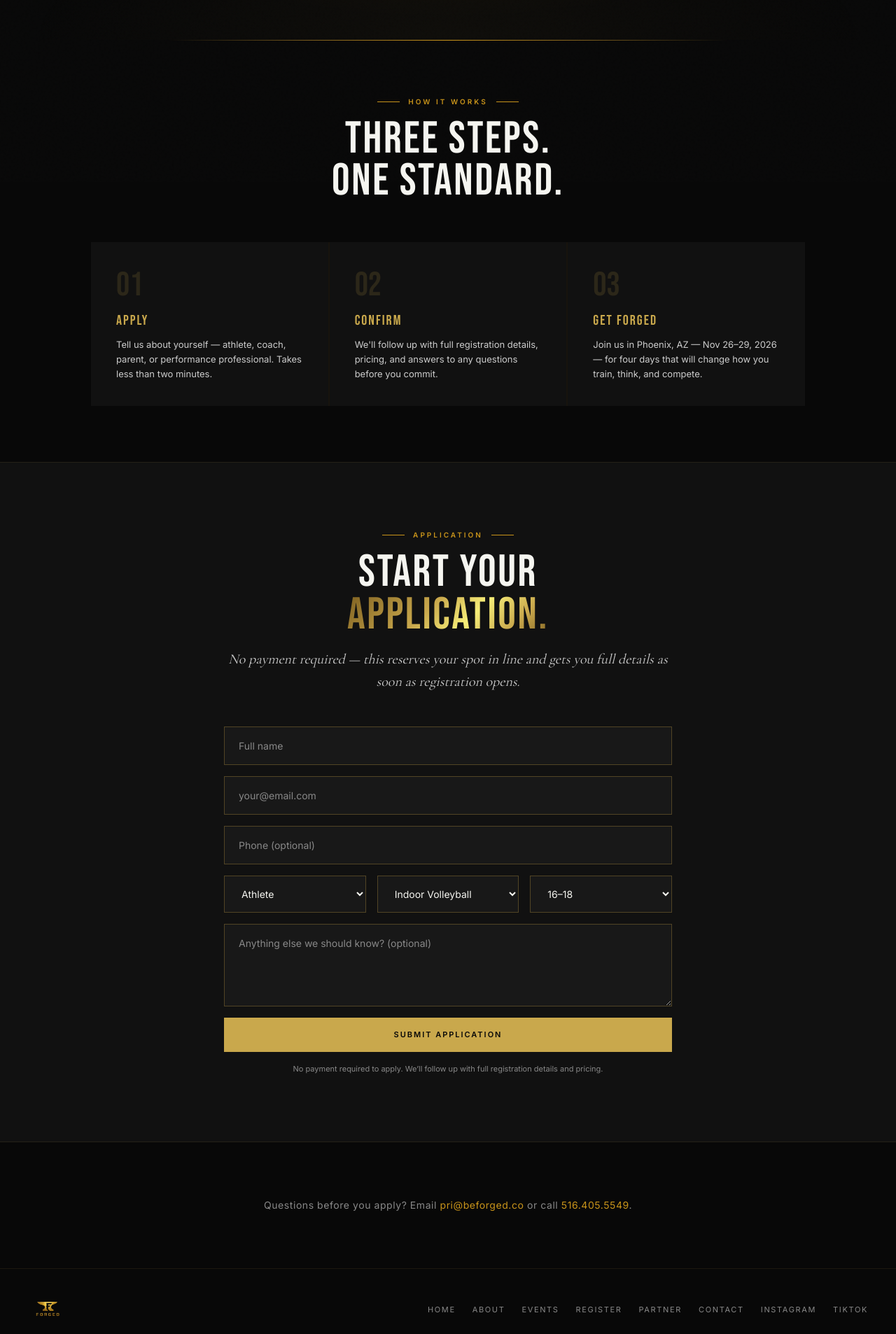
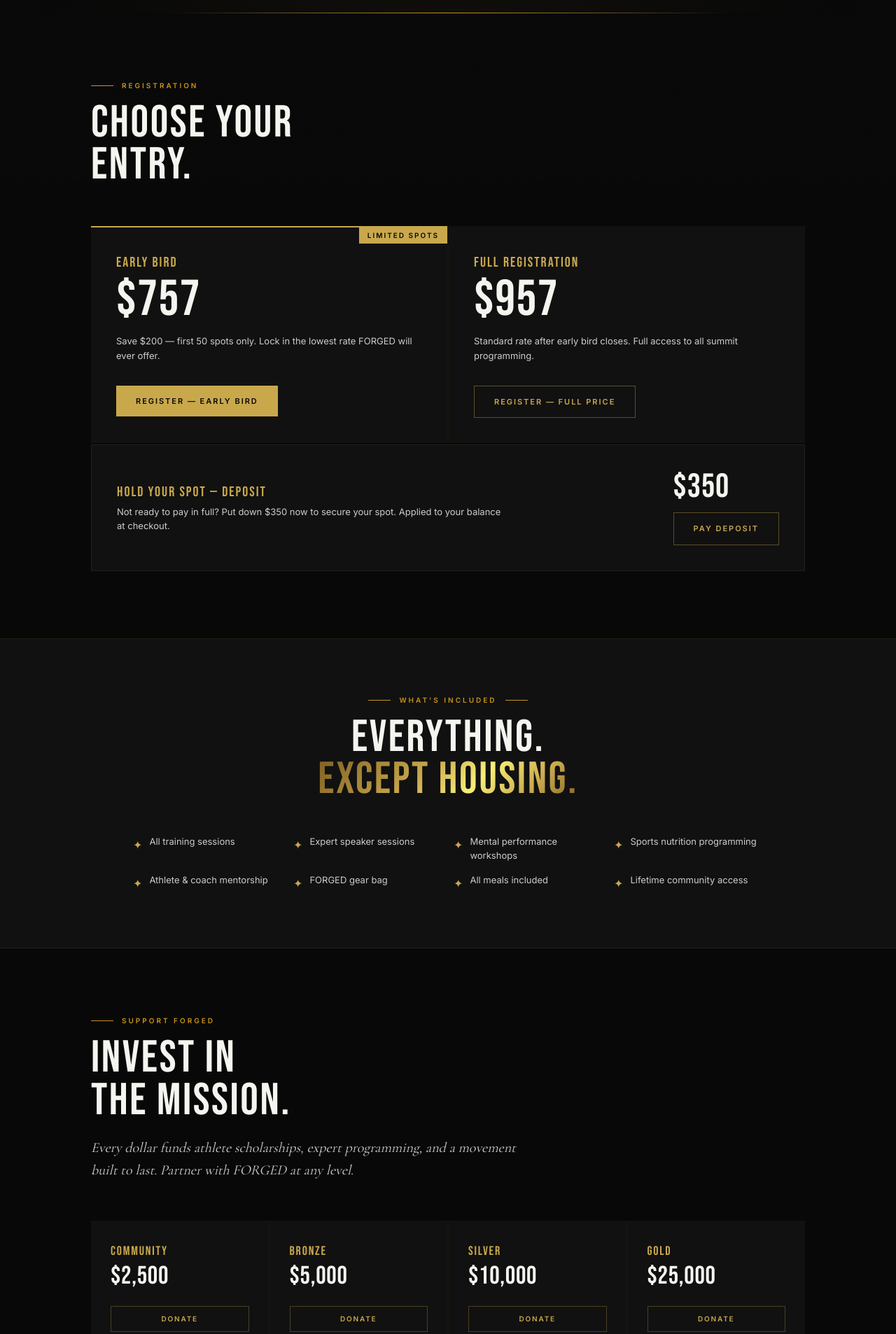
Before and after one commit to beforged26/forged-site, a Next.js app in the folder forged-site/: page /register in a window 1280 px wide. Shown: the part 540-2446 px from the top of the page at 70% size. Built offline with nearby package versions, Linux system fonts and the light colour scheme.

Commit message:
Update page.tsx

```diff
--- a/forged-site/src/app/register/page.tsx
+++ b/forged-site/src/app/register/page.tsx
@@ -1,29 +1,31 @@
 import type { Metadata } from "next";
 import FadeUp from "@/components/FadeUp";
-import RegisterForm from "@/components/RegisterForm";
 
 export const metadata: Metadata = {
   title: "Register — FORGED",
   description:
-    "Apply for FORGED 2026 — the inaugural elite athlete and coach development summit in Phoenix, AZ, November 26–29, 2026. Indoor Volleyball, expanding across all sports.",
+    "Secure your spot at the FORGED Summit. Early bird pricing available. Phoenix, AZ — November 26–29, 2026.",
 };
 
-const steps = [
-  {
-    num: "01",
-    title: "Apply",
-    desc: "Tell us about yourself — athlete, coach, parent, or performance professional. Takes less than two minutes.",
-  },
-  {
-    num: "02",
-    title: "Confirm",
-    desc: "We'll follow up with full registration details, pricing, and answers to any questions before you commit.",
-  },
-  {
-    num: "03",
-    title: "Get FORGED",
-    desc: "Join us in Phoenix, AZ — Nov 26–29, 2026 — for four days that will change how you train, think, and compete.",
-  },
+const included = [
+  "All training sessions",
+  "Expert speaker sessions",
+  "Mental performance workshops",
+  "Sports nutrition programming",
+  "Athlete & coach mentorship",
+  "FORGED gear bag",
+  "All meals included",
+  "Lifetime community access",
+];
+
+const donationTiers = [
+  { name: "Community", amount: "$2,500", href: "https://donate.stripe.com/3cI8wPf80e4V3PI52H3AY06" },
+  { name: "Bronze", amount: "$5,000", href: "https://buy.stripe.com/6oU4gzf80gd3ae652H3AY07" },
+  { name: "Silver", amount: "$10,000", href: "https://donate.stripe.com/4gMbJ11haf8Zeum2Uz3AY09" },
+  { name: "Gold", amount: "$25,000", href: "https://donate.stripe.com/5kQ14n5xqd0RgCu7aP3AY0a" },
+  { name: "Presenting", amount: "$50,000", href: "https://donate.stripe.com/fZu3cv8JC0e59a2fHl3AY0b" },
+  { name: "Legacy", amount: "$100,000", href: "https://donate.stripe.com/9B600j2lebWNfyq2Uz3AY0c" },
+  { name: "Transformational", amount: "$250,000+", href: "https://donate.stripe.com/00waEX4tm2mdfyq2Uz3AY0d" },
 ];
 
 export default function Register() {
@@ -39,66 +41,151 @@ export default function Register() {
           }}
         />
         <p className="text-[11px] font-semibold tracking-[0.3em] uppercase text-gold-m mb-5 relative z-[1]">
-          Apply Now
+          FORGED 2026
         </p>
         <h1 className="font-display text-[clamp(56px,11vw,130px)] leading-[0.95] tracking-[0.04em] text-cream mb-6 relative z-[1]">
-          REGISTER FOR
+          SECURE YOUR
           <br />
-          <span className="gold-gradient-text">FORGED 2026.</span>
+          <span className="gold-gradient-text">SPOT.</span>
         </h1>
         <p className="font-serif italic text-[clamp(18px,3vw,26px)] text-light max-w-[620px] mx-auto relative z-[1] leading-[1.5]">
           Phoenix, AZ &middot; Nov 26&ndash;29, 2026 &middot; Indoor Volleyball
-          &mdash; FORGED is expanding across all sports.
         </p>
       </section>
 
       <div className="gold-rule" />
 
-      {/* HOW IT WORKS */}
-      <FadeUp className="max-w-[1100px] mx-auto px-6 md:px-10 py-20">
-        <p className="section-eyebrow center justify-center">How It Works</p>
-        <h2 className="font-display text-center text-[clamp(36px,6vw,64px)] tracking-[0.04em] leading-[0.95] text-cream mb-14">
-          THREE STEPS.
+      {/* REGISTRATION PRICING */}
+      <FadeUp className="max-w-[1100px] mx-auto px-6 md:px-10 py-24">
+        <p className="section-eyebrow">Registration</p>
+        <h2 className="font-display text-[clamp(36px,6vw,64px)] tracking-[0.04em] leading-[0.95] text-cream mb-14">
+          CHOOSE YOUR
           <br />
-          ONE STANDARD.
+          ENTRY.
         </h2>
 
-        <div className="grid gap-[2px] bg-gold/[0.08] grid-cols-1 md:grid-cols-3">
-          {steps.map((s) => (
-            <FadeUp key={s.num} className="bg-dark p-9 border-t-2 border-transparent transition-colors hover:border-gold-m hover:bg-dark2">
-              <div className="font-display text-5xl text-gold/[0.15] leading-none mb-3">{s.num}</div>
-              <div className="font-display text-xl tracking-[0.1em] text-gold mb-2.5">{s.title}</div>
-              <p className="text-[13px] text-light leading-[1.6]">{s.desc}</p>
+        <div className="grid grid-cols-1 md:grid-cols-2 gap-[2px] bg-gold/[0.08] mb-[2px]">
+          {/* Early Bird */}
+          <FadeUp className="bg-dark p-9 border-t-2 border-gold relative">
+            <div className="absolute top-0 right-0 bg-gold text-black text-[10px] font-bold tracking-[0.2em] uppercase px-3 py-1">
+              Limited Spots
+            </div>
+            <div className="font-display text-xl tracking-[0.1em] text-gold mb-1">Early Bird</div>
+            <div className="font-display text-[clamp(48px,6vw,72px)] tracking-[0.02em] text-cream leading-none mb-3">
+              $757
+            </div>
+            <p className="text-[13px] text-light leading-[1.6] mb-8">
+              Save $200 — first 50 spots only. Lock in the lowest rate FORGED will ever offer.
+            </p>
+            <a
+              href="https://buy.stripe.com/5kQ5kD5xq8KBdqi2Uz3AY00"
+              target="_blank"
+              rel="noopener noreferrer"
+              className="inline-block text-[11px] font-bold tracking-[0.18em] uppercase text-black bg-gold px-7 py-3.5 hover:bg-gold-m transition-colors"
+            >
+              Register — Early Bird
+            </a>
+          </FadeUp>
+
+          {/* Full Registration */}
+          <FadeUp className="bg-dark p-9 border-t-2 border-transparent">
+            <div className="font-display text-xl tracking-[0.1em] text-gold mb-1">Full Registration</div>
+            <div className="font-display text-[clamp(48px,6vw,72px)] tracking-[0.02em] text-cream leading-none mb-3">
+              $957
+            </div>
+            <p className="text-[13px] text-light leading-[1.6] mb-8">
+              Standard rate after early bird closes. Full access to all summit programming.
+            </p>
+            <a
+              href="https://buy.stripe.com/fZu3cv0d6e4V85Y0Mr3AY01"
+              target="_blank"
+              rel="noopener noreferrer"
+              className="inline-block text-[11px] font-bold tracking-[0.18em] uppercase text-gold border border-gold/40 px-7 py-3.5 hover:border-gold hover:text-[#F7EE78] transition-colors"
+            >
+              Register — Full Price
+            </a>
+          </FadeUp>
+        </div>
+
+        {/* Deposit */}
+        <FadeUp className="bg-dark border border-gold/10 p-9 flex flex-col md:flex-row md:items-center md:justify-between gap-6">
+          <div>
+            <div className="font-display text-xl tracking-[0.1em] text-gold mb-1">Hold Your Spot — Deposit</div>
+            <p className="text-[13px] text-light leading-[1.6] max-w-[560px]">
+              Not ready to pay in full? Put down $350 now to secure your spot. Applied to your balance at checkout.
+            </p>
+          </div>
+          <div className="flex-shrink-0">
+            <div className="font-display text-[clamp(32px,4vw,48px)] tracking-[0.02em] text-cream leading-none mb-3">$350</div>
+            <a
+              href="https://buy.stripe.com/3cIcN51ha0e54TM7aP3AY02"
+              target="_blank"
+              rel="noopener noreferrer"
+              className="inline-block text-[11px] font-bold tracking-[0.18em] uppercase text-gold border border-gold/40 px-7 py-3.5 hover:border-gold hover:text-[#F7EE78] transition-colors"
+            >
+              Pay Deposit
+            </a>
+          </div>
+        </FadeUp>
+      </FadeUp>
+
+      {/* WHAT'S INCLUDED */}
+      <div className="bg-dark border-y border-gold/10 py-20 px-6 md:px-10">
+        <FadeUp className="max-w-[900px] mx-auto">
+          <p className="section-eyebrow center justify-center text-center">What's Included</p>
+          <h2 className="font-display text-center text-[clamp(36px,6vw,64px)] tracking-[0.04em] leading-[0.95] text-cream mb-12">
+            EVERYTHING.
+            <br />
+            <span className="gold-gradient-text">EXCEPT HOUSING.</span>
+          </h2>
+          <div className="grid grid-cols-2 md:grid-cols-4 gap-4">
+            {included.map((item) => (
+              <div key={item} className="flex items-start gap-2.5">
+                <span className="text-gold mt-[2px] flex-shrink-0">✦</span>
+                <span className="text-[13px] text-light leading-[1.5]">{item}</span>
+              </div>
+            ))}
+          </div>
+        </FadeUp>
+      </div>
+
+      {/* DONATE */}
+      <FadeUp className="max-w-[1100px] mx-auto px-6 md:px-10 py-24">
+        <p className="section-eyebrow">Support FORGED</p>
+        <h2 className="font-display text-[clamp(36px,6vw,64px)] tracking-[0.04em] leading-[0.95] text-cream mb-5">
+          INVEST IN
+          <br />
+          THE MISSION.
+        </h2>
+        <p className="font-serif italic text-[clamp(16px,2vw,20px)] text-light max-w-[640px] leading-[1.6] mb-14">
+          Every dollar funds athlete scholarships, expert programming, and a movement built to last. Partner with FORGED at any level.
+        </p>
+
+        <div className="grid gap-[2px] bg-gold/[0.08] grid-cols-1 sm:grid-cols-2 md:grid-cols-3 lg:grid-cols-4">
+          {donationTiers.map((tier) => (
+            <FadeUp key={tier.name} className="bg-dark p-7 border-t-2 border-transparent transition-colors hover:border-gold-m hover:bg-dark2 flex flex-col justify-between gap-6">
+              <div>
+                <div className="font-display text-lg tracking-[0.1em] text-gold mb-1">{tier.name}</div>
+                <div className="font-display text-[clamp(28px,3vw,36px)] tracking-[0.02em] text-cream leading-none">{tier.amount}</div>
+              </div>
+              <a
+                href={tier.href}
+                target="_blank"
+                rel="noopener noreferrer"
+                className="inline-block text-[10px] font-bold tracking-[0.18em] uppercase text-gold border border-gold/30 px-5 py-2.5 hover:border-gold hover:text-[#F7EE78] transition-colors text-center"
+              >
+                Donate
+              </a>
             </FadeUp>
           ))}
         </div>
       </FadeUp>
 
-      {/* FORM */}
-      <div className="bg-dark border-y border-gold/10 py-24 px-6 md:px-10">
-        <FadeUp className="max-w-[640px] mx-auto text-center mb-12">
-          <p className="section-eyebrow center justify-center">Application</p>
-          <h2 className="font-display text-[clamp(36px,6vw,64px)] tracking-[0.04em] leading-[0.95] text-cream mb-4">
-            START YOUR
-            <br />
-            <span className="gold-gradient-text">APPLICATION.</span>
-          </h2>
-          <p className="font-serif italic text-[clamp(16px,2vw,20px)] text-light leading-[1.6]">
-            No payment required — this reserves your spot in line and gets you
-            full details as soon as registration opens.
-          </p>
-        </FadeUp>
-
-        <FadeUp>
-          <RegisterForm />
-        </FadeUp>
-      </div>
-
-      {/* CONTACT NOTE */}
-      <div className="px-6 md:px-10 py-20 text-center">
+      {/* CONTACT */}
+      <div className="px-6 md:px-10 py-16 text-center border-t border-gold/[0.08]">
         <FadeUp>
           <p className="text-sm text-muted tracking-[0.04em]">
-            Questions before you apply? Email{" "}
+            Questions? Email{" "}
             <a href="mailto:pri@beforged.co" className="text-gold-m no-underline hover:underline">
               pri@beforged.co
             </a>{" "}
```
